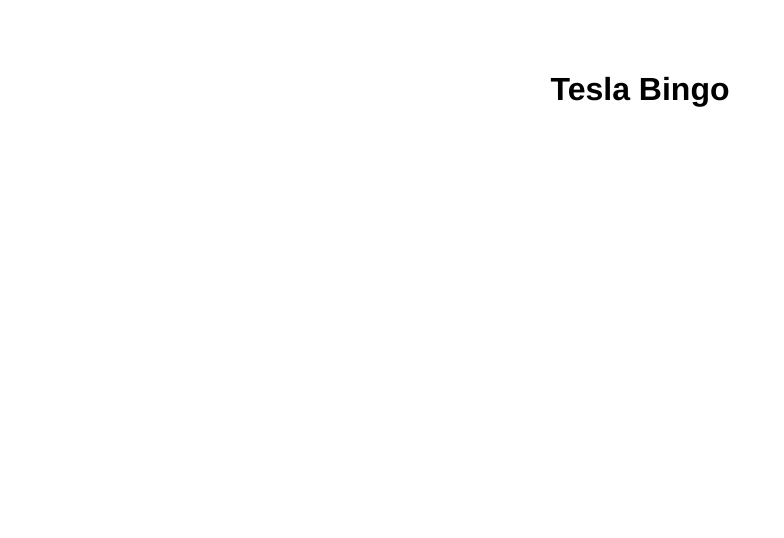
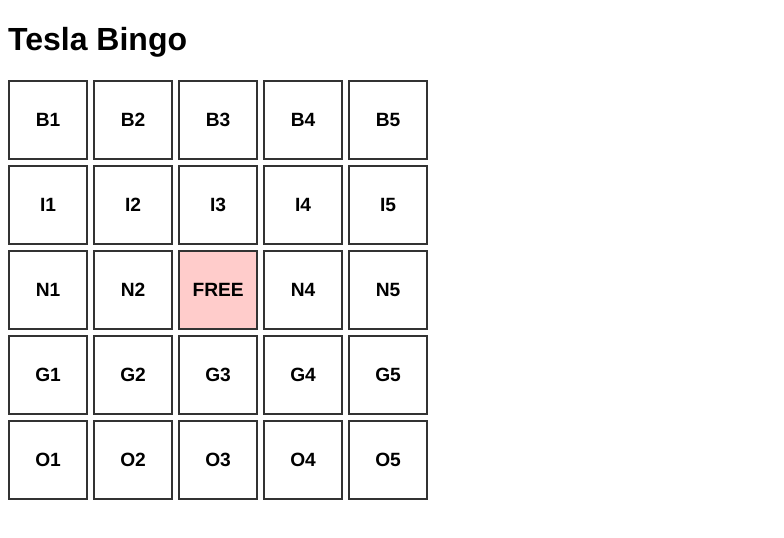
Before and after one commit to alexsmbaratti/tesla-bingo, a plain HTML site: page index.html in a window 1280 px wide. Shown: the whole page, without its empty margins (0-784 px from the left). Drawn offline with Linux system fonts and the light colour scheme.

Commit message:
Adding bingo board

```diff
--- a/index.html
+++ b/index.html
@@ -8,9 +8,37 @@
 </head>
 <body>
 
-<div class="container">
-    <h1>Tesla Bingo</h1>
+<h1>Tesla Bingo</h1>
+<div class="bingo-board">
+    <div class="bingo-cell">B1</div>
+    <div class="bingo-cell">B2</div>
+    <div class="bingo-cell">B3</div>
+    <div class="bingo-cell">B4</div>
+    <div class="bingo-cell">B5</div>
 
+    <div class="bingo-cell">I1</div>
+    <div class="bingo-cell">I2</div>
+    <div class="bingo-cell">I3</div>
+    <div class="bingo-cell">I4</div>
+    <div class="bingo-cell">I5</div>
+
+    <div class="bingo-cell">N1</div>
+    <div class="bingo-cell">N2</div>
+    <div class="bingo-cell free">FREE</div>
+    <div class="bingo-cell">N4</div>
+    <div class="bingo-cell">N5</div>
+
+    <div class="bingo-cell">G1</div>
+    <div class="bingo-cell">G2</div>
+    <div class="bingo-cell">G3</div>
+    <div class="bingo-cell">G4</div>
+    <div class="bingo-cell">G5</div>
+
+    <div class="bingo-cell">O1</div>
+    <div class="bingo-cell">O2</div>
+    <div class="bingo-cell">O3</div>
+    <div class="bingo-cell">O4</div>
+    <div class="bingo-cell">O5</div>
 </div>
 
 <script src="script.js"></script>
--- a/styles.css
+++ b/styles.css
@@ -8,3 +8,24 @@
     align-items: center;
     margin-top: 50px;
 }
+
+.bingo-board {
+    display: grid;
+    grid-template-columns: repeat(5, 80px);
+    grid-template-rows: repeat(5, 80px);
+    gap: 5px;
+}
+
+.bingo-cell {
+    display: flex;
+    justify-content: center;
+    align-items: center;
+    border: 2px solid #333;
+    background-color: #fff;
+    font-size: 1.2em;
+    font-weight: bold;
+}
+
+.free {
+    background-color: #ffcccb;
+}
```
